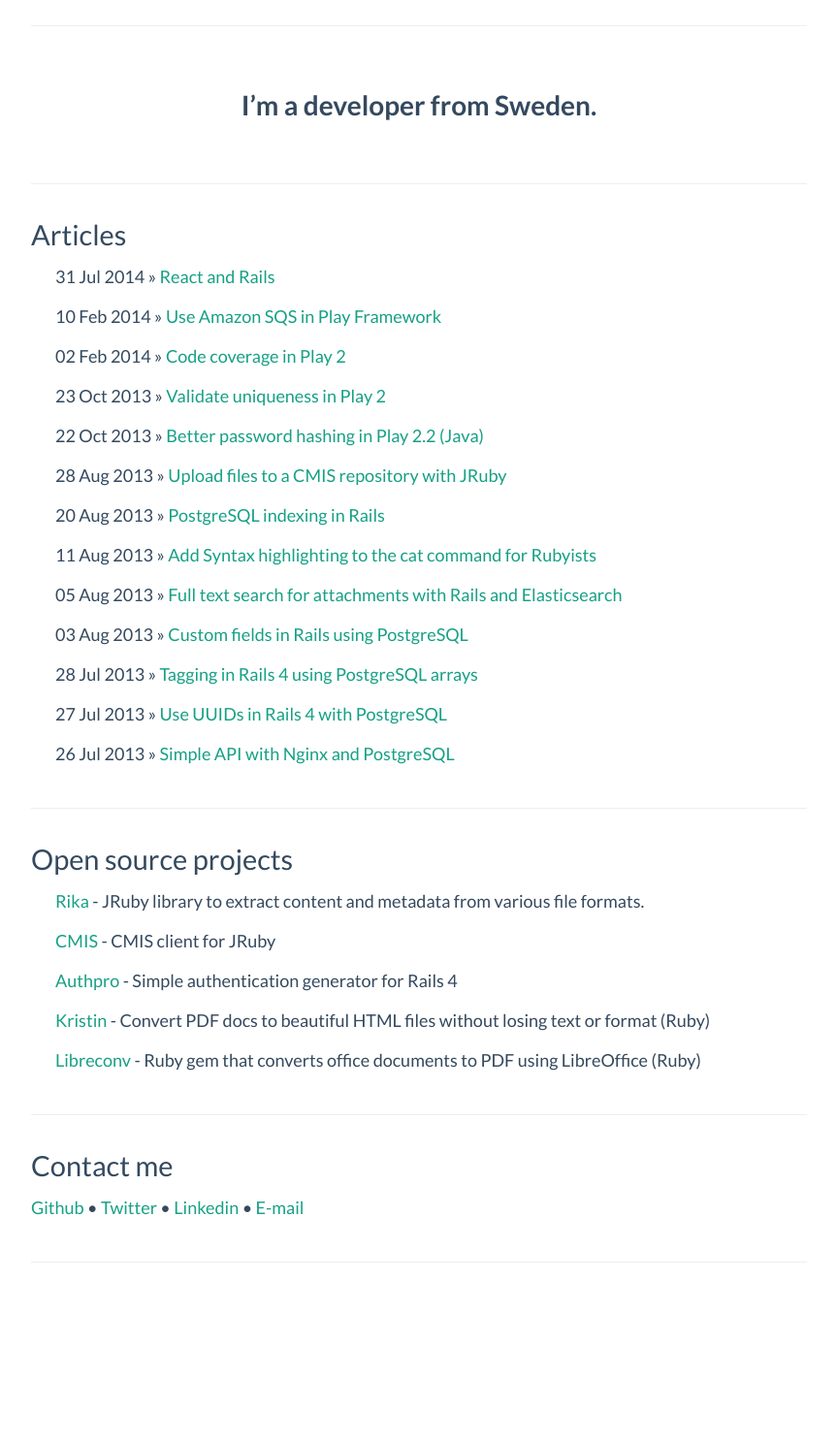
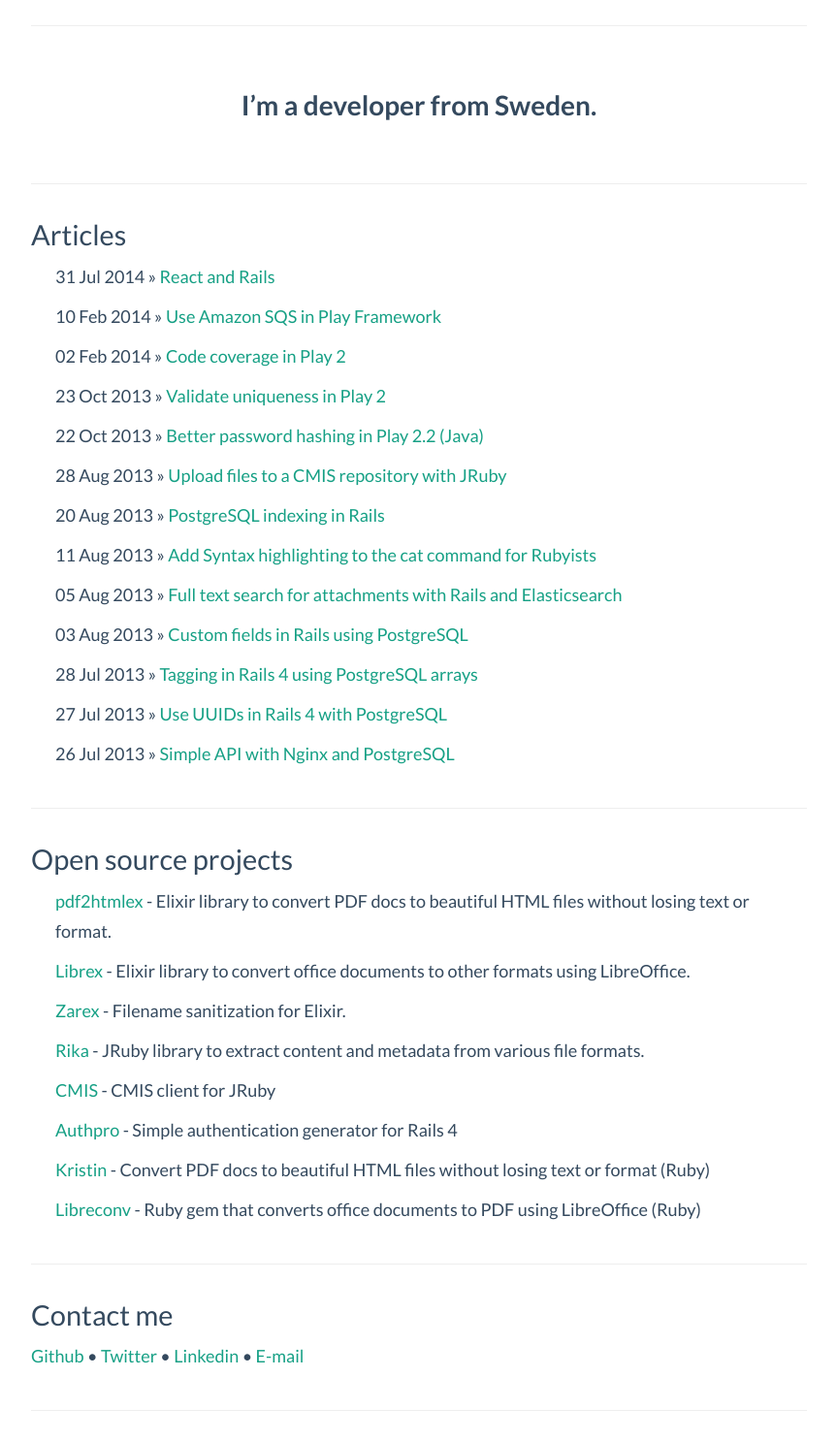
Before and after one commit to ricn/ricn.github.io, a Jekyll site: the page built from index.html, in a window 1280 px wide, cut to the strip 137-1623 px from the top of the page. Shown: the whole strip at 97% size, without its empty margins (208-1071 px from the left). Built offline with Jekyll 4.4.1, drawn with Linux system fonts in a browser that asks for light colours; before the commit the page ends 1470 px from its top, so only the background shows below that.

Commit message:
Added more open source projects

```diff
--- a/index.html
+++ b/index.html
@@ -23,6 +23,16 @@
   <div class="span12">
   	<h4>Open source projects</h4>
   	<ul class="posts">
+      <li>
+  			<p><a href="https://github.com/ricn/pdf2htmlex" target="_blank">pdf2htmlex</a> - Elixir library to convert PDF docs to beautiful HTML files without losing text or format.</p>
+  		</li>
+      <li>
+  			<p><a href="https://github.com/ricn/librex" target="_blank">Librex</a> - Elixir library to convert office documents to other formats using LibreOffice.</p>
+  		</li>
+      <li>
+  			<p><a href="https://github.com/ricn/zarex" target="_blank">Zarex</a> - Filename sanitization for Elixir.</p>
+  		</li>
+
   		<li>
   			<p><a href="https://github.com/ricn/rika" target="_blank">Rika</a> - JRuby library to extract content and metadata from various file formats.</p>
   		</li>
```
